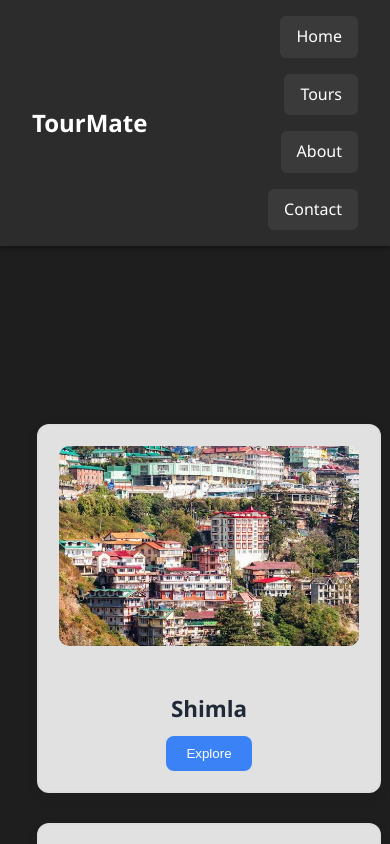
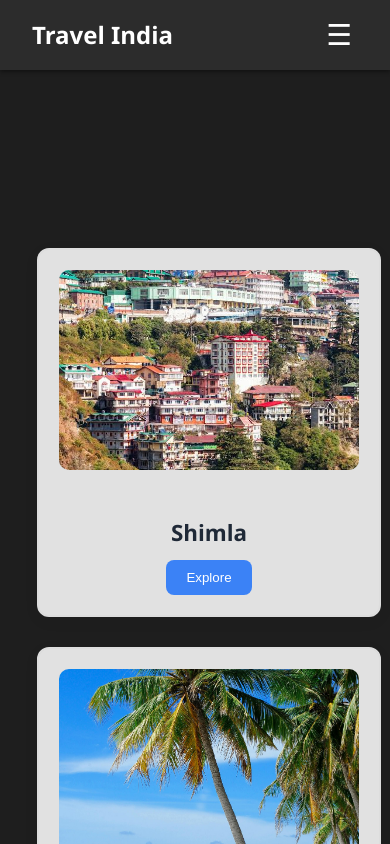
Before and after one commit to sahilsaroha99/Tour_Recommnedation, a React (Vite) app in the folder tour-recommendation/: page /tours in a window 390 px wide. Shown: the top 844 px of the page. Built offline with nearby package versions, Linux system fonts and the light colour scheme.

Commit message:
Navbar Is Responsive now

```diff
--- a/tour-recommendation/src/Components/Navbar.jsx
+++ b/tour-recommendation/src/Components/Navbar.jsx
@@ -1,15 +1,20 @@
-import { Link } from 'react-router-dom';
+import React, { useState } from 'react';
 import '../index.css';
 
 const Navbar = () => {
+  const [menuOpen, setMenuOpen] = useState(false);
+
   return (
     <nav className="navbar">
-      <div className="logo">TourMate</div>
-      <div className="nav-links">
-        <Link to="/">Home</Link>
-        <Link to="/tours">Tours</Link>
-        <Link to="/about">About</Link>
-        <Link to="/contact">Contact</Link>
+      <div className="logo">Travel India</div>
+      <button className="nav-toggle" onClick={() => setMenuOpen(!menuOpen)}>
+        ☰
+      </button>
+      <div className={`nav-links ${menuOpen ? 'show' : ''}`}>
+        <a href="/">Home</a>
+        <a href="/tours">Tours</a>
+        <a href="/about">About</a>
+        <a href="/contact">Contact</a>
       </div>
     </nav>
   );
--- a/tour-recommendation/src/index.css
+++ b/tour-recommendation/src/index.css
@@ -537,7 +537,37 @@ body {
 }
 
 
+/* === Responsive Navbar === */
+.nav-toggle {
+  display: none;
+  background: none;
+  border: none;
+  font-size: 1.8rem;
+  color: white;
+  cursor: pointer;
+}
 
+@media (max-width: 768px) {
+  .nav-links {
+    display: none;
+    flex-direction: column;
+    background-color: #2c2c2c;
+    width: 100%;
+    position: absolute;
+    top: 60px;
+    right: 0;
+    padding: 1rem 2rem;
+    z-index: 999;
+  }
+
+  .nav-links.show {
+    display: flex;
+  }
+
+  .nav-toggle {
+    display: block;
+  }
+}
 
 html {
   overflow-y: scroll;
```
